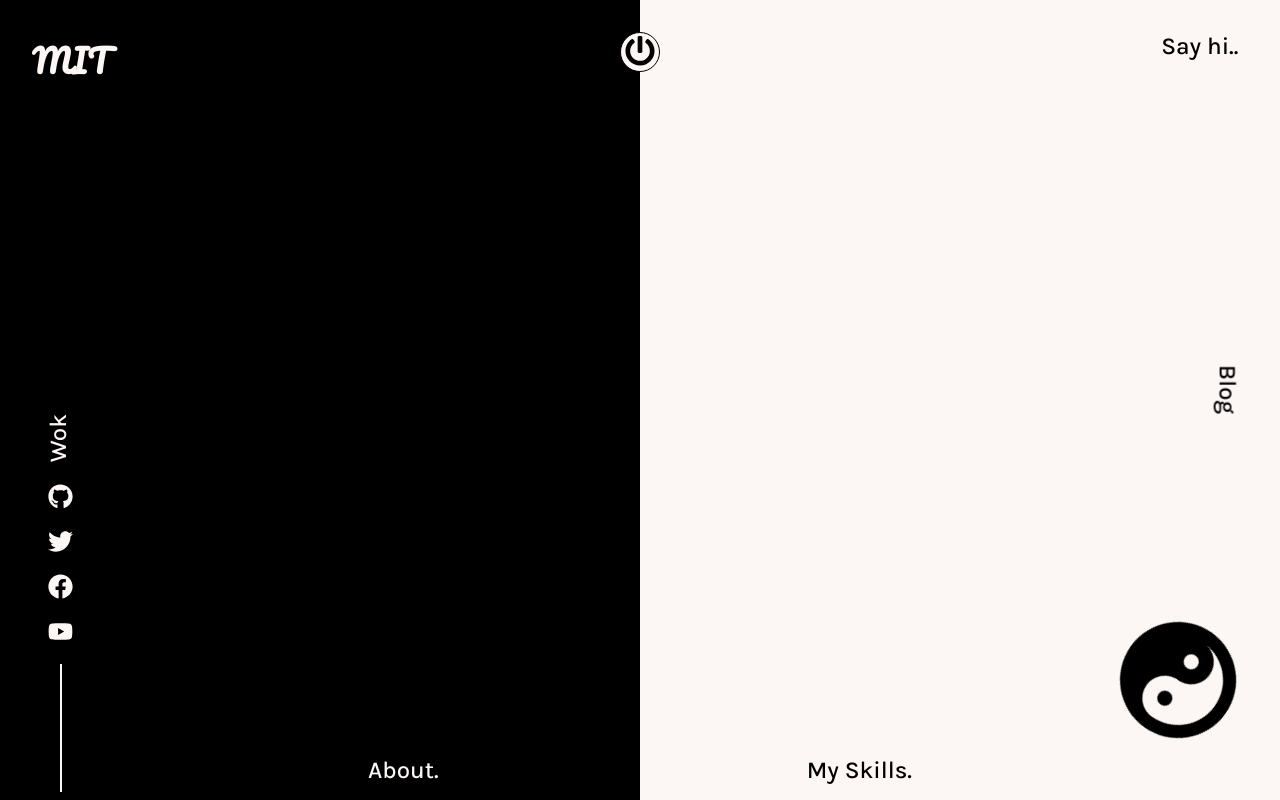
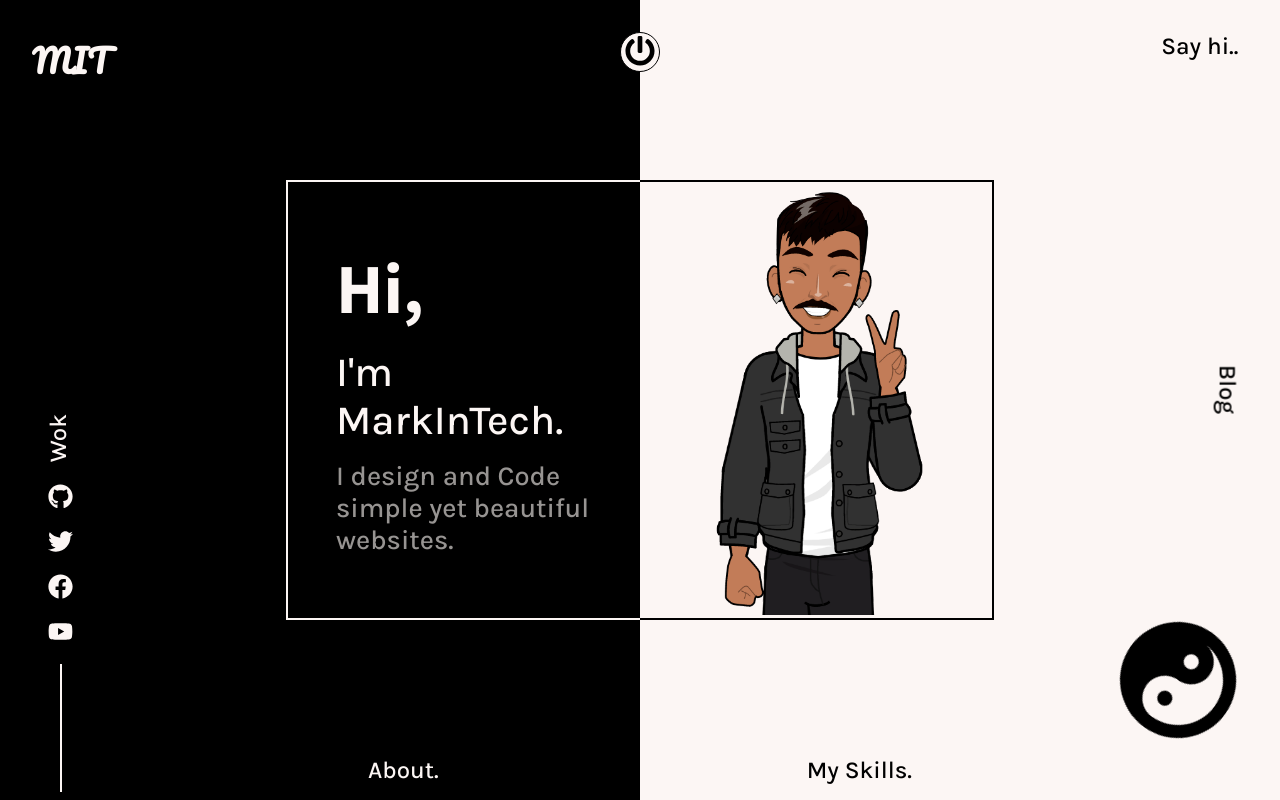
Before and after one commit to mark-escosura/portfolio, a React (Create React App) app: page / in a window 1280 px wide. Both pictures are taken after a click on the button "click here". Built offline with nearby package versions, Linux system fonts and the light colour scheme.

Commit message:
Created Intro Page, along with my profile image and a small introduction

```diff
--- /dev/null
+++ b/src/components/Intro.js
@@ -0,0 +1,85 @@
+import React from "react";
+import styled from "styled-components";
+import Me from "../assets/images/avatar-full-body.png";
+
+const Box = styled.div`
+  position: absolute;
+  left: 50%;
+  top: 50%;
+  transform: translate(-50%, -50%);
+
+  width: 55vw;
+  height: 55vh;
+  display: flex;
+
+  // below gradient is to create 2 color border
+  background: linear-gradient(
+        to right,
+        ${(props) => props.theme.body} 50%,
+        ${(props) => props.theme.text} 50%
+      )
+      bottom,
+    linear-gradient(
+        to right,
+        ${(props) => props.theme.body} 50%,
+        ${(props) => props.theme.text} 50%
+      )
+      top;
+
+  background-repeat: no-repeat;
+  background-size: 100% 2px;
+  border-left: 2px solid ${(props) => props.theme.body};
+  border-right: 2px solid ${(props) => props.theme.text};
+
+  z-index: 1;
+`;
+
+const SubBox = styled.div`
+  width: 50%;
+  position: relative;
+  display: flex;
+
+  .pic {
+    position: absolute;
+    bottom: 0;
+    left: 50%;
+    transform: translate(-50%, 0);
+    width: 100%;
+    height: auto;
+  }
+`;
+
+const Text = styled.div`
+  font-size: calc(1rem + 1.5vw);
+  color: ${(props) => props.theme.body};
+  padding: 3rem;
+  cursor: pointer;
+
+  display: flex;
+  flex-direction: column;
+  justify-content: space-evenly;
+
+  & > *:last-child {
+    color: ${(props) => `rgba(${props.theme.bodyRgba},0.6)`};
+    font-size: calc(0.5rem + 1.5vw);
+  }
+`;
+
+const Intro = () => {
+  return (
+    <Box>
+      <SubBox>
+        <Text>
+          <h1>Hi,</h1>
+          <h3> I'm MarkInTech.</h3>
+          <h6> I design and Code simple yet beautiful websites.</h6>
+        </Text>
+      </SubBox>
+      <SubBox>
+        <img className="pic" src={Me} alt="Profile Pic" />
+      </SubBox>
+    </Box>
+  );
+};
+
+export default Intro;
--- a/src/components/Main.js
+++ b/src/components/Main.js
@@ -2,6 +2,7 @@ import React, { useState } from "react";
 import styled, { keyframes } from "styled-components";
 import { NavLink } from "react-router-dom";
 // components
+import Intro from "./Intro";
 import LogoComponent from "../subComponents/LogoComponent";
 import PowerButton from "../subComponents/PowerButton";
 import SocialIcons from "../subComponents/SocialIcons";
@@ -179,6 +180,7 @@ const Main = () => {
           </SKILLS>
         </BottomBar>
       </Container>
+      { click ? <Intro click={click}/> : null }
     </MainContainer>
   );
 };
```
Also changed, not shown: src/assets/images/avatar-full-body.png (added), src/assets/images/avatar-headshot.png (added).
